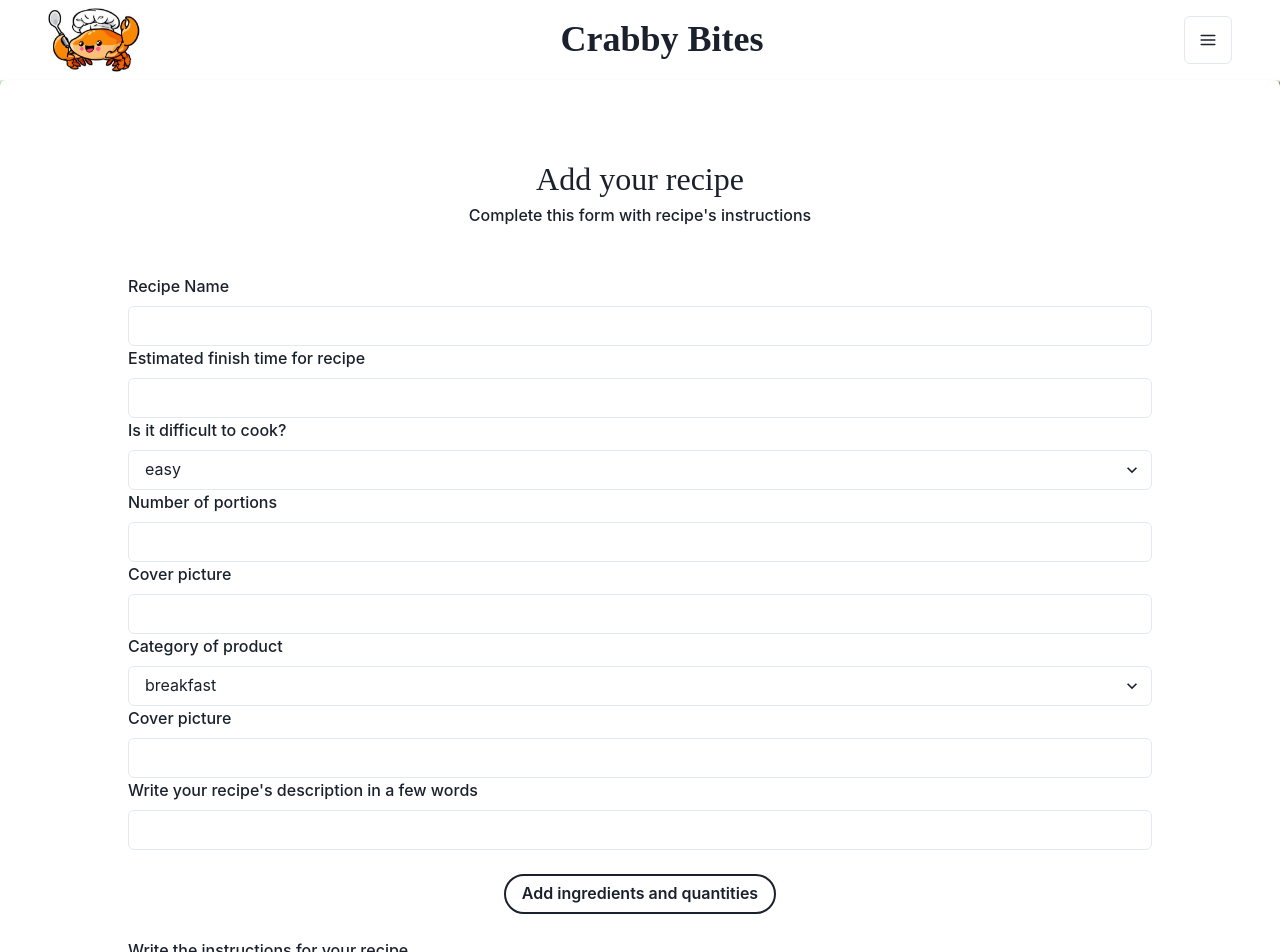
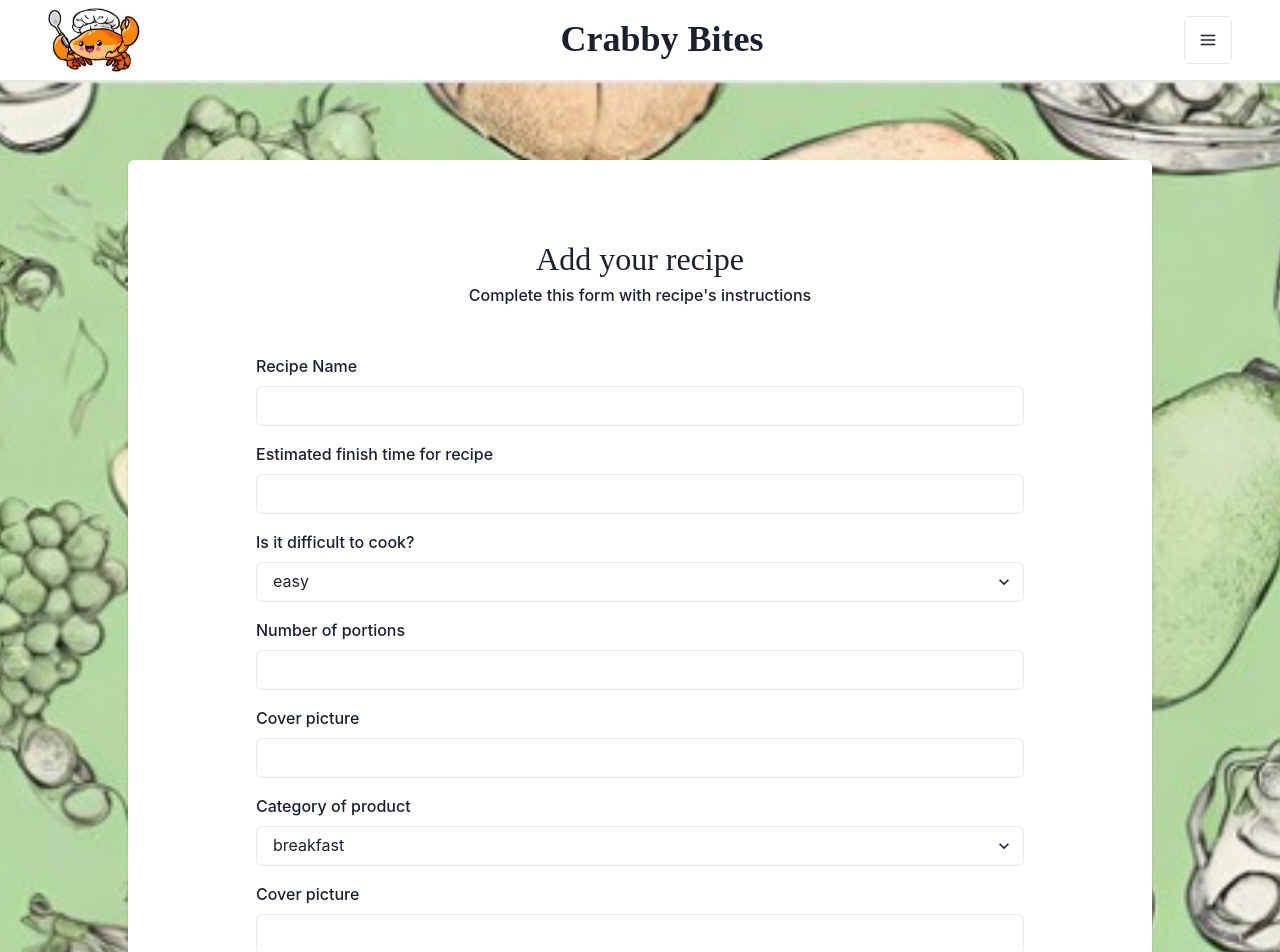
Before and after one commit to Bogdandragon/CrabbyBites, a React (Create React App) app in the folder frontend/: page / in a window 1280 px wide. Shown: the top 952 px of the page. Built offline with nearby package versions, Linux system fonts and the light colour scheme; the HTML template or start-up script is replaced by a standard one; a web font is replaced by a local one; what yup-password would draw is missing.

Commit message:
design changes, functional dropdown

```diff
--- a/frontend/src/components/AddRecipePage/AddRecipePage.css
+++ b/frontend/src/components/AddRecipePage/AddRecipePage.css
@@ -0,0 +1,10 @@
+.page-background {
+    height: 100%;
+    width: 100%;
+    text-align: left;
+    background-image: url("../../../public/cookingBackground.jpeg");
+    background-position: center;
+    background-size: cover;
+    background-repeat: no-repeat;
+    margin: 0;
+}
--- a/frontend/src/components/AddRecipePage/AddRecipePage.jsx
+++ b/frontend/src/components/AddRecipePage/AddRecipePage.jsx
@@ -2,7 +2,7 @@ import Page from "../Page/Page";
 import { Field, useFormik } from 'formik';
 import { Input, FormControl, FormLabel, FormErrorMessage, Button } from '@chakra-ui/react';
 import { SimpleGrid, Box, Checkbox, Card, Center, useToast, Select } from '@chakra-ui/react'
-import { CardBody } from 'react-bootstrap';
+import { CardBody, Container } from 'react-bootstrap';
 import SubmitButton from '../Buttons/SubmitButton'
 import InfoButton from '../Buttons/InfoButton'
 import './AddRecipePage.css';
@@ -42,52 +42,44 @@ function AddRecipePage() {
 
     return (
         <Page>
-            {/* TODO background*/}
-            <Box h='100%' w='100%' textAlign='left'
-                bgImage={'cookingBackground.jpeg'}
-                bgPosition='center'
-                bgSize='cover'
-                bgRepeat='no-repeat'
-                >
-                <Card py='10vh' px='10vw'>
+            <Center className="page-background" py="10vh">
+                <Card py='10vh' px='10vw' w="80%">
                     <CardBody>
                         <Center><h2 className='title-font'>Add your recipe</h2></Center>
                         <Center><h6>Complete this form with recipe's instructions</h6></Center>
                         <FormControl py='5vh' onSubmit={formikAddRecipe.handleSubmit}>
-                            <FormControl isInvalid={formikAddRecipe.errors.recipeName && formikAddRecipe.touched.recipeName} onChange={formikAddRecipe.handleChange} >
+                            <FormControl pb='2vh' isInvalid={formikAddRecipe.errors.recipeName && formikAddRecipe.touched.recipeName} onChange={formikAddRecipe.handleChange} >
                                 <FormLabel>Recipe Name</FormLabel>
                                 <Input id='recipeName' name='recipeName' type='text' onChange={formikAddRecipe.handleChange} value={formikAddRecipe.values.recipeName}/>
                                 <FormErrorMessage>{formikAddRecipe.errors.recipeName}</FormErrorMessage>
                             </FormControl>
-                            <FormControl isInvalid={formikAddRecipe.errors.finishTime && formikAddRecipe.touched.finishTime} onChange={formikAddRecipe.handleChange} >
+                            <FormControl pb='2vh' isInvalid={formikAddRecipe.errors.finishTime && formikAddRecipe.touched.finishTime} onChange={formikAddRecipe.handleChange} >
                                 <FormLabel>Estimated finish time for recipe</FormLabel>
-                                <Input id='finishTime' name='finishTime' type='finishTime' onChange={formikAddRecipe.handleChange} value={formikAddRecipe.values.finishTime}/>
+                                <Input id='finishTime' name='finishTime' type='text' onChange={formikAddRecipe.handleChange} value={formikAddRecipe.values.finishTime}/>
                                 <FormErrorMessage>{formikAddRecipe.errors.finishTime}</FormErrorMessage>
                             </FormControl>
-                            {/* TODO onChange function doesn't work*/}
-                            <FormControl>
+                            <FormControl pb='2vh'>
                                 <FormLabel>Is it difficult to cook?</FormLabel>
-                                <Select onChange={BasicSelect.handleSelectChange} value={formikAddRecipe.values.difficulty}>
+                                <Select id='difficulty' name='difficulty' type='text' onChange={formikAddRecipe.handleChange} value={formikAddRecipe.values.difficulty}>
                                     <option value='easy'>easy</option>
                                     <option value='medium'>medium</option>
                                     <option value='hard'>hard</option>
                                 </Select>
                             </FormControl>
-                            <FormControl isInvalid={formikAddRecipe.errors.noPortions && formikAddRecipe.touched.noPortions} onChange={formikAddRecipe.handleChange} >
+                            <FormControl pb='2vh' isInvalid={formikAddRecipe.errors.noPortions && formikAddRecipe.touched.noPortions} onChange={formikAddRecipe.handleChange} >
                                 <FormLabel>Number of portions</FormLabel>
-                                <Input id='noPortions' name='noPortions' type='noPortions' onChange={formikAddRecipe.handleChange} value={formikAddRecipe.values.noPortions}/>
+                                <Input id='noPortions' name='noPortions' type='number' onChange={formikAddRecipe.handleChange} value={formikAddRecipe.values.noPortions}/>
                                 <FormErrorMessage>{formikAddRecipe.errors.noPortions}</FormErrorMessage>
                             </FormControl>
                             {/* TODO special field to select a picture from files*/}
-                            <FormControl isInvalid={formikAddRecipe.errors.cover && formikAddRecipe.touched.cover} onChange={formikAddRecipe.handleChange} >
+                            <FormControl pb='2vh' isInvalid={formikAddRecipe.errors.cover && formikAddRecipe.touched.cover} onChange={formikAddRecipe.handleChange} >
                                 <FormLabel>Cover picture</FormLabel>
                                 <Input id='cover' name='cover' type='cover' onChange={formikAddRecipe.handleChange} value={formikAddRecipe.values.cover}/>
                                 <FormErrorMessage>{formikAddRecipe.errors.cover}</FormErrorMessage>
                             </FormControl>
-                            {/* TODO onChange function doesn't work*/}
-                            <FormControl>
+                            <FormControl pb='2vh'>
                                 <FormLabel>Category of product</FormLabel>
-                                <Select onChange={BasicSelect.handleSelectChange} value={formikAddRecipe.values.category}>
+                                <Select id='category' name='category' type='text' onChange={formikAddRecipe.handleChange} value={formikAddRecipe.values.category}>
                                     <option value='breakfast'>breakfast</option>
                                     <option value='lunch'>lunch</option>
                                     <option value='dinner'>dinner</option>
@@ -95,12 +87,12 @@ function AddRecipePage() {
                                     <option value='snack'>snack</option>
                                 </Select>
                             </FormControl>
-                            <FormControl isInvalid={formikAddRecipe.errors.cover && formikAddRecipe.touched.cover} onChange={formikAddRecipe.handleChange} >
+                            <FormControl pb='2vh' isInvalid={formikAddRecipe.errors.cover && formikAddRecipe.touched.cover} onChange={formikAddRecipe.handleChange} >
                                 <FormLabel>Cover picture</FormLabel>
                                 <Input id='cover' name='cover' type='cover' onChange={formikAddRecipe.handleChange} value={formikAddRecipe.values.cover}/>
                                 <FormErrorMessage>{formikAddRecipe.errors.cover}</FormErrorMessage>
                             </FormControl>
-                            <FormControl isInvalid={formikAddRecipe.errors.description && formikAddRecipe.touched.description} onChange={formikAddRecipe.handleChange} >
+                            <FormControl pb='2vh' isInvalid={formikAddRecipe.errors.description && formikAddRecipe.touched.description} onChange={formikAddRecipe.handleChange} >
                                 <FormLabel>Write your recipe's description in a few words</FormLabel>
                                 <Input id='description' name='description' type='description' onChange={formikAddRecipe.handleChange} value={formikAddRecipe.values.description}/>
                                 <FormErrorMessage>{formikAddRecipe.errors.description}</FormErrorMessage>
@@ -108,7 +100,7 @@ function AddRecipePage() {
                             {/* TODO popup for ingredients*/}
                             <Center py='3vh'><InfoButton text='Add ingredients and quantities' /></Center>
                             {/* TODO group of form controls for instructions*/}
-                            <FormControl isInvalid={formikAddRecipe.errors.instructions && formikAddRecipe.touched.instructions} onChange={formikAddRecipe.handleChange} >
+                            <FormControl pb='2vh' isInvalid={formikAddRecipe.errors.instructions && formikAddRecipe.touched.instructions} onChange={formikAddRecipe.handleChange} >
                                 <FormLabel>Write the instructions for your recipe</FormLabel>
                                 <Input id='instructions' name='instructions' type='instructions' onChange={formikAddRecipe.handleChange} value={formikAddRecipe.values.instructions}/>
                                 <FormErrorMessage>{formikAddRecipe.errors.instructions}</FormErrorMessage>
@@ -118,11 +110,11 @@ function AddRecipePage() {
                                 <Checkbox colorScheme='greenBrand' defaultChecked size='md'>I agree with <Button colorScheme='greenBrand' variant='link'>Terms and Conditions</Button></Checkbox>
                             </Box>
                             <Center><SubmitButton text="Preview" onClick={formikAddRecipe.handleSubmit}/></Center>
-                            <Center py='3vh'><SubmitButton text="Login" onClick={formikAddRecipe.handleSubmit}/></Center>
+                            <Center pt='3vh'><SubmitButton text="Login" onClick={formikAddRecipe.handleSubmit}/></Center>
                         </FormControl>
                     </CardBody>
                 </Card>
-            </Box>
+            </Center>
         </Page>
     );
 }
```
